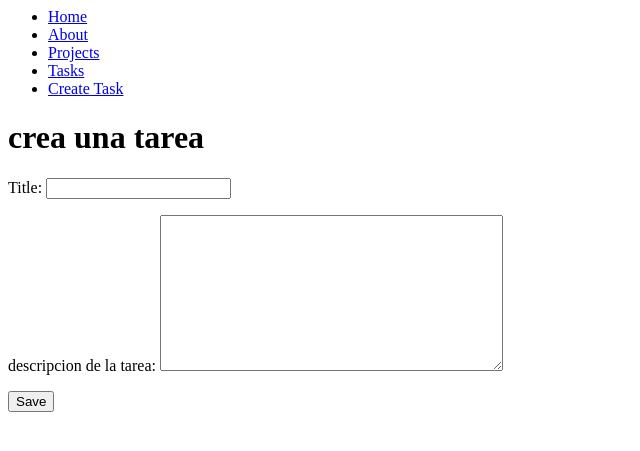
After one commit to WelsTheory/Aprendiendo_Django, a Django app: page /create_task/ in a window 1280 px wide. The commit adds this page. Shown: the top 451 px of the page, without its empty margins (0-640 px from the left). Run offline with Django 5.2, Linux system fonts and the light colour scheme.

Commit message:
Formularios

```diff
--- /dev/null
+++ b/myapp/forms.py
@@ -0,0 +1,6 @@
+from ftplib import MAXLINE
+from django import forms
+
+class CreateNewTask(forms.Form):
+    title = forms.CharField(label="Title", max_length=200)
+    description = forms.CharField(label="descripcion de la tarea",widget=forms.Textarea)
--- /dev/null
+++ b/myapp/templates/create_task.html
@@ -0,0 +1,12 @@
+{% extends 'layouts/base.html' %}
+
+{% block content %}
+<h1>crea una tarea </h1>
+<form method="POST">
+    {% csrf_token %}
+    {{form.as_p}}
+    <button>
+        Save
+    </button>
+</form>
+{% endblock %}
--- a/myapp/templates/layouts/base.html
+++ b/myapp/templates/layouts/base.html
@@ -4,6 +4,7 @@
         <li><a href="/about">About</a></li>
         <li><a href="/projects">Projects</a></li>
         <li><a href="/tasks">Tasks</a></li>
+        <li><a href="/create_task">Create Task</a></li>
     </ul>
 </nav>
 
--- a/myapp/urls.py
+++ b/myapp/urls.py
@@ -7,5 +7,5 @@ urlpatterns = [
     path('hello/<str:username>', views.hello),
     path('projects/', views.projects),
     path('tasks/', views.tasks),
-    #path('hello/<int:id>', views.hello),
+    path('create_task/', views.create_task)
 ]
--- a/myapp/views.py
+++ b/myapp/views.py
@@ -1,6 +1,7 @@
 from django.http import HttpResponse
 from .models import Task, Project
-from django.shortcuts import render
+from django.shortcuts import render,redirect
+from .forms import CreateNewTask
 
 # Create your views here.
 
@@ -31,3 +32,14 @@ def tasks(request):
     return render(request,'tasks.html',{
         'tasks':tasks
     })
+
+def create_task(request):
+    if request.method == 'GET':
+        return render(request,'create_task.html',{
+            'form':CreateNewTask
+        })
+    else:
+        Task.objects.create(title=request.POST['title'],
+                        description=request.POST['description'],
+                        project_id=2)
+        return redirect('/tasks/')
```
